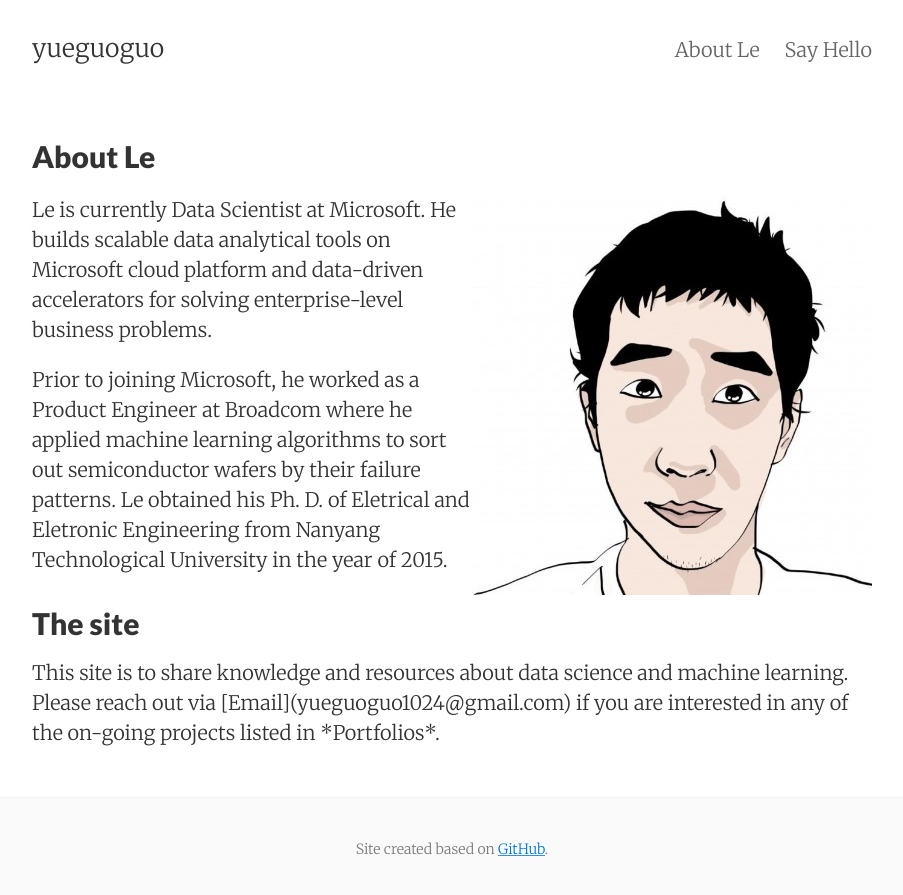
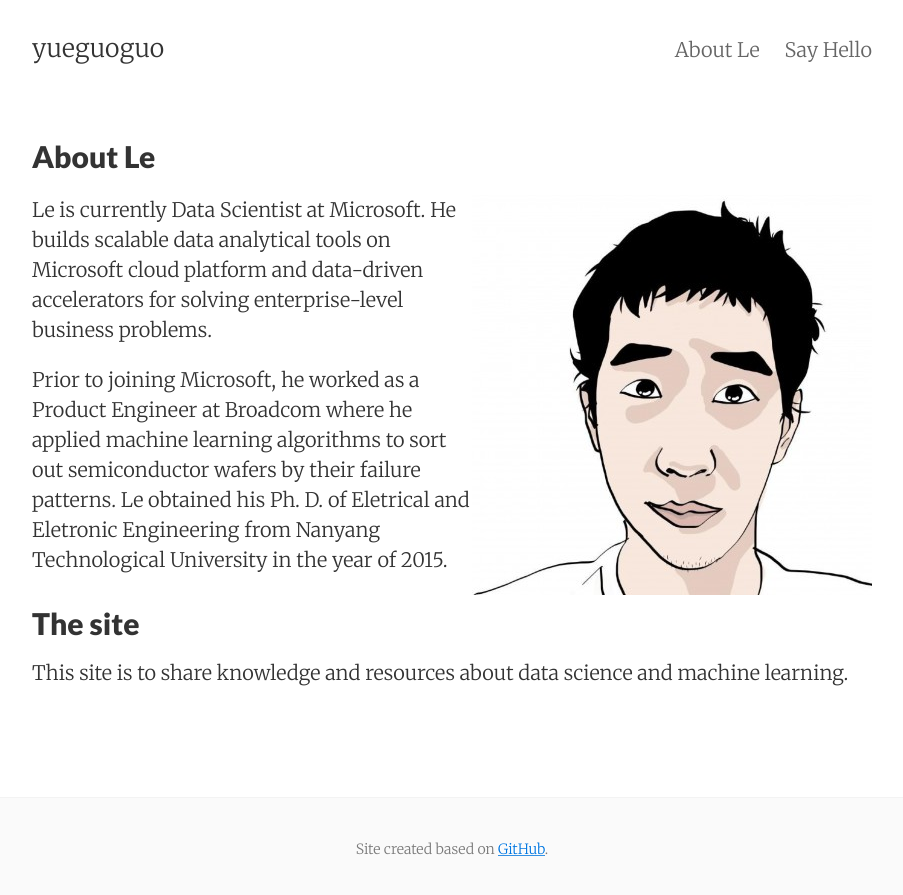
Before and after one commit to yueguoguo/yueguoguo.github.io, a Jekyll site: the page built from about.md, in a window 1280 px wide. Shown: the top 895 px of the page, without its empty margins (188-1091 px from the left). Built offline with Jekyll 4.4.1, drawn with Linux system fonts in a browser that asks for light colours.

Commit message:
Update about.md

```diff
--- a/about.md
+++ b/about.md
@@ -18,4 +18,4 @@ University in the year of 2015.
 
 <h2>The site</h2>
 
-This site is to share knowledge and resources about data science and machine learning. Please reach out via [Email](yueguoguo1024@gmail.com) if you are interested in any of the on-going projects listed in *Portfolios*.
+This site is to share knowledge and resources about data science and machine learning.
```
